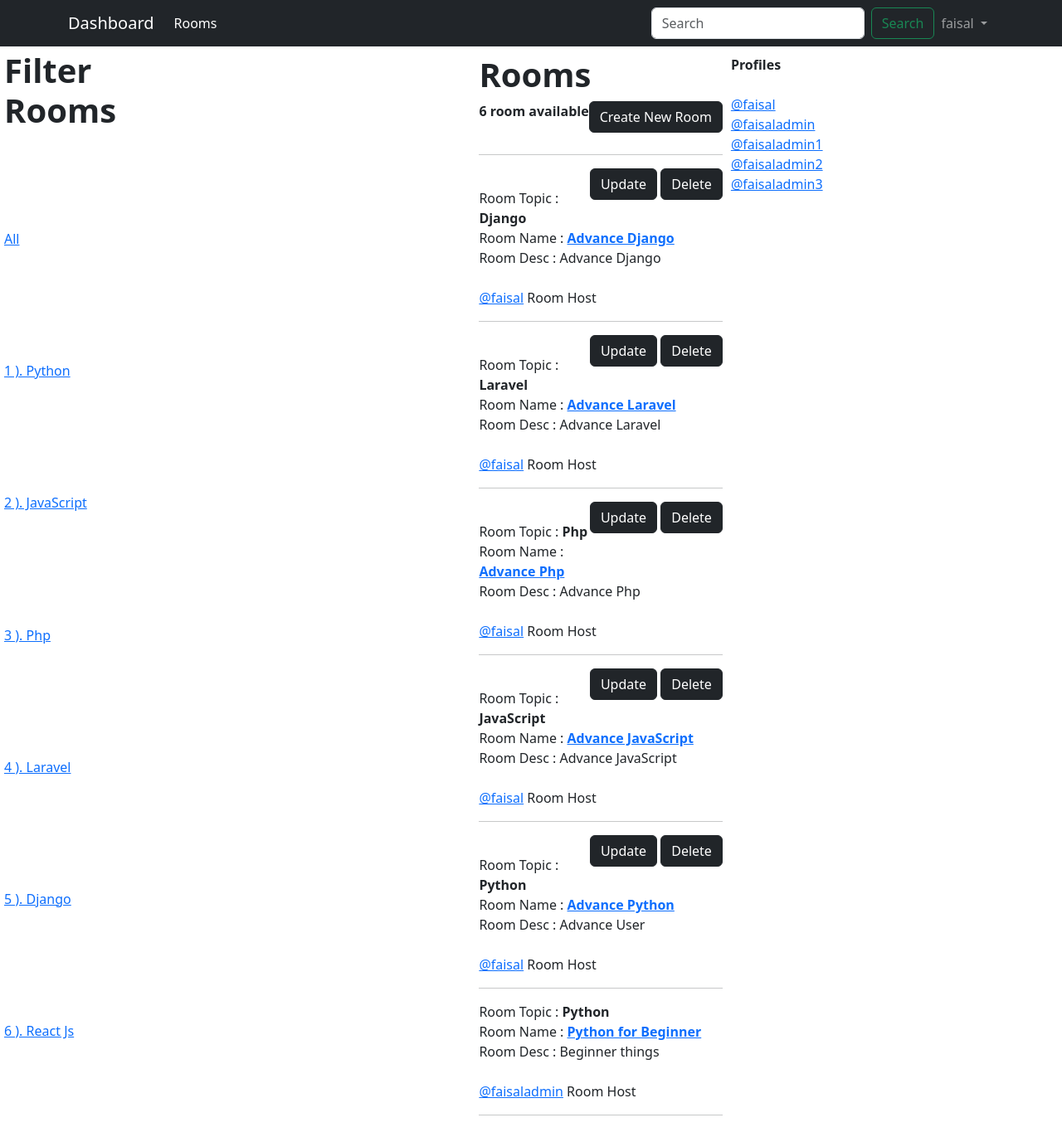
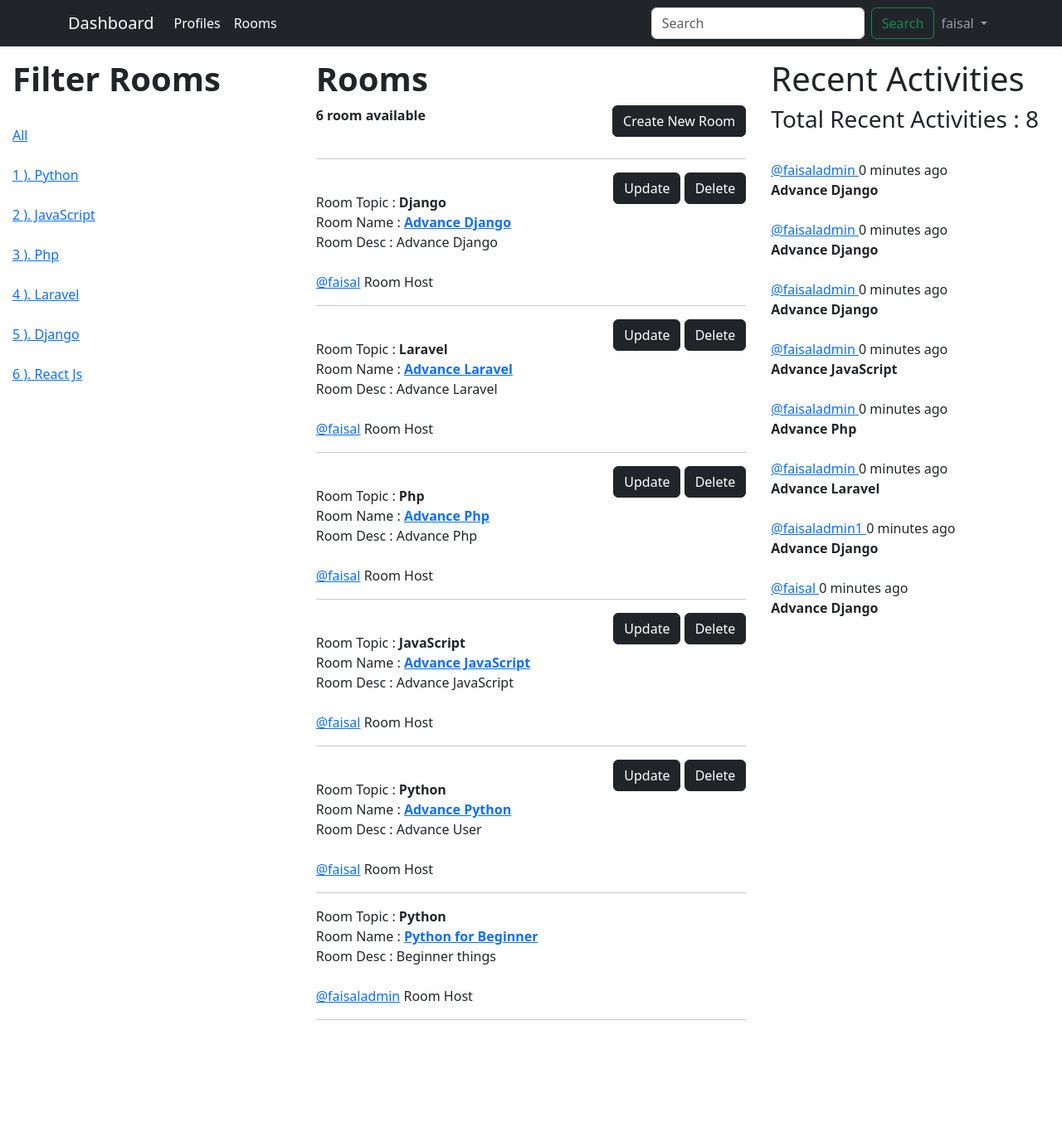
Before and after one commit to MFaisalQasim/studybud, a Django app: page /rooms in a window 1280 px wide. Shown: the whole page at 83% size. After the commit the page ends 1230 px from the top, so only its background shows below. Run offline with Django 4.2, Linux system fonts and the light colour scheme; a user stored in the database is signed in; data comes from the database, SQL or seed files in the repository; both versions use the stored data as it was after the commit.

Commit message:
Using Components, Room's Linked Profiles, Profile's Linked Rooms, Message

```diff
--- a/base/forms.py
+++ b/base/forms.py
@@ -1,7 +1,11 @@
 from django.forms import ModelForm
-from .models import Room
+from .models import Room,Messages
 
 class RoomForm(ModelForm):
     class Meta:
         model = Room
         fields = '__all__'
+class MessageForm(ModelForm):
+    class Meta:
+        model = Messages
+        fields = '__all__'
--- /dev/null
+++ b/base/templates/base/activities_components.html
@@ -0,0 +1,12 @@
+<h1>Recent Activities</h1>
+<h3>Total Recent Activities : {{ recent_activities_count }}</h3>
+<div class="Recent ctivities">
+  {% for recent_activitie in recent_activities %}
+  <br />
+  <a href='{% url "profile" recent_activitie.user.id %}'
+    >@{{ recent_activitie.user }}
+  </a>
+  {{ recent_activitie.created | timesince }} ago <br />
+  <b>{{ recent_activitie.room }}</b> <br />
+  {% endfor %}
+</div>
--- /dev/null
+++ b/base/templates/base/feeds_components.html
@@ -0,0 +1,15 @@
+{% for room in rooms %} {% if request.user == room.host %}
+<p class="float-end">
+  <a class="btn btn-dark" href="{% url 'update-room' room.id %}">Update</a>
+  <a class="btn btn-dark" href="{% url 'delete-room' room.id %}">Delete</a>
+</p>
+<br />
+{% endif %}
+Room Topic : <b>{{ room.topic }}</b> <br />
+Room Name :
+<a href='{% url "room" room.id %}'><b>{{ room.name }}</b></a> <br />
+Room Desc : <span>{{ room.desc }}</span> <br />
+<br />
+<a href='{% url "room" room.id %}'>@{{ room.host}}</a> Room Host <br />
+<hr />
+{% endfor %}
--- a/base/templates/base/message_form.html
+++ b/base/templates/base/message_form.html
@@ -1,7 +1,7 @@
 {% extends 'main.html' %}
 {% block title %}Create message Form{% endblock title %} {% block body %}
 <form class="form-control" method="POST" action="">
-  {% csrf_token %} {{ messageForm.as_p }}
+  {% csrf_token %} {{ message_form.as_p }}
   <button class="btn btn-outline-dark" type="submit">Submit</button>
 </form>
 {% endblock body %}
--- /dev/null
+++ b/base/templates/base/profiles.html
@@ -0,0 +1,3 @@
+{% extends 'main.html' %} {% block title %} Profiles Page {% endblock title %}
+{% block body %} {% for profile in profiles %}
+<a href="{% url 'profile' profile.id %}"><b>{{ profile.username}}</b> <br></a> {% endfor %} {% endblock body %}
--- a/base/templates/base/room_form.html
+++ b/base/templates/base/room_form.html
@@ -1,7 +1,7 @@
 {% extends 'main.html' %}
 {% block title %}Create Room Form{% endblock title %} {% block body %}
 <form class="form-control" method="POST" action="">
-  {% csrf_token %} {{ roomForm.as_p }}
+  {% csrf_token %} {{ room_form.as_p }}
   <button class="btn btn-outline-dark" type="submit">Submit</button>
 </form>
 {% endblock body %}
--- a/base/templates/base/rooms.html
+++ b/base/templates/base/rooms.html
@@ -4,37 +4,22 @@
 <style>
   .index-container {
     display: grid;
-    grid-template-columns: 1fr 3fr;
+    grid-template-columns: 2fr 3fr 2fr;
   }
-  .index-container .sections {
-    display: grid;
-    grid-template-columns: 2fr 1fr;
-  }
-  .sections {
-    padding: 5px;
-    justify-self: center;
-  }
-  .sections section {
-    padding: 5px;
+  .section {
+    padding: 15px;
   }
 </style>
 
 <div class="index-container">
-  <aside class="sections">
+  <aside class="section topics">
     <h1><b>Filter Rooms</b></h1>
     <br />
     <a href="{% url 'rooms' %}">All</a>
     <br />
-    {% for topic in topics %}
-    <br />
-    <a href="{% url 'rooms' %}?q={{ topic.name }}"
-      >{{ topic.id }} ). {{ topic.name}}</a
-    >
-    <br />
-    {% endfor %}
+    {% include 'base/topics_components.html' %}
   </aside>
-  <div class="sections">
-    <section class="rooms">
+  <section class="section feeds">
     <span>
       <h1><b>Rooms</b></h1>
       <span><b>{{ rooms_count }} room available</b></span>
@@ -47,37 +32,11 @@
     <br />
     <br />
     <hr />
-      {% for room in rooms %} {% if request.user == room.host %}
-      <p class="float-end">
-        <a class="btn btn-dark" href="{% url 'update-room' room.id %}"
-          >Update</a
-        >
-        <a class="btn btn-dark" href="{% url 'delete-room' room.id %}"
-          >Delete</a
-        >
-      </p>
-      <br />
-      {% endif %}
-      Room Topic : <b>{{ room.topic }}</b> <br />
-      Room Name :
-      <a href='{% url "room" room.id %}'><b>{{ room.name }}</b></a> <br />
-      Room Desc : <span>{{ room.desc }}</span> <br />
-      <br />
-      <a href='{% url "room" room.id %}'>@{{ room.host}}</a> Room Host <br />
-      <hr />
-      {% endfor %}
+    {% include 'base/feeds_components.html' %}
   </section>
-    <section class="profiles">
-      <b>Profiles</b>
-      <br />
-      <br />
-      {% for profile in profiles %}
-      <a href='{% url "profile" profile.id %}'>@{{ profile.username}}</a> <br />
-      {% endfor %}
-      <br />
-      <br />
+  <section class="section activities">
+    {% include 'base/activities_components.html' %}
   </section>
-  </div>
 </div>
 
 {% endblock body %}
--- /dev/null
+++ b/base/templates/base/topics_components.html
@@ -0,0 +1,8 @@
+
+{% for topic in topics %}
+<br />
+<a href="{% url 'rooms' %}?q={{ topic.name }}"
+  >{{ topic.id }} ). {{ topic.name}}</a
+>
+<br />
+{% endfor %}
--- a/base/urls.py
+++ b/base/urls.py
@@ -24,6 +24,7 @@ urlpatterns = [
     # path('profile', views.profile, name='profile'),
     # path('room', views.room, name='room'),
     path('personal-profile/<str:pk>', views.profile, name='profile'),
+    path('profiles', views.profiles, name='profiles'),
     path('room/<str:pk>', views.room, name='room'),
     path('create-room', views.createRoom, name='create-room'),
     path('update-room/<str:id>', views.updateRoom, name='update-room'),
--- a/base/views.py
+++ b/base/views.py
@@ -5,25 +5,22 @@ from django.contrib.auth import authenticate, login, logout
 from django.contrib.auth.decorators import login_required
 from django.contrib.auth.forms import UserCreationForm
 from django.contrib import messages
-from .forms import RoomForm
+from .forms import RoomForm, MessageForm
 from django.db.models import Q
 
-# Create your views here.
 
 @login_required(login_url='login')
 def index(request):
     return render(request, 'base/index.html')
 
+
 @login_required(login_url='login')
 def rooms(request):
-
     # profiles
     profiles = User.objects.all()
     profiles_count = profiles.count()
-
     # topics
     topics = Topic.objects.all()
-
     # rooms filter
     q = request.GET.get('q') if request.GET.get('q') != None else ''
     rooms = Room.objects.filter(
@@ -31,103 +28,138 @@ def rooms(request):
         Q(host__username__icontains=q) |
         Q(name__icontains=q) |
         Q(desc__icontains=q)
-        )
+    )
     rooms_count = rooms.count()
+    # recent_activities
+    recent_activities = Messages.objects.filter(
+        Q(room__topic__name__icontains=q)
+    ).order_by('-created')
 
-    context = {'profiles' : profiles, 'profiles_count' : profiles_count, 'rooms' : rooms, 'topics' : topics, 'rooms_count': rooms_count}
+    recent_activities_count = recent_activities.count()
+
+    # room_messages = Room.messages_set.filter(
+    #     Q(topic__name__icontains=q)
+    # )
+
+    context = {'profiles': profiles, 'profiles_count': profiles_count,
+               'rooms': rooms, 'topics': topics, 'rooms_count': rooms_count,
+               #    'participants': participants, 'participants_count': participants_count,
+               'recent_activities': recent_activities, 'recent_activities_count': recent_activities_count
+               }
     return render(request, 'base/rooms.html', context)
 
-@login_required(login_url='login')
-def profile(request, pk):
-    profile = Profile.objects.get(id=pk)
-    context = { 'profile': profile }
-    return render(request, 'base/profile.html', context)
 
 @login_required(login_url='login')
 def room(request, pk):
     room = Room.objects.get(id=pk)
-    roomMessages = room.messages_set.all().order_by('-created')
+    room_messages = room.messages_set.all().order_by('-created')
+    room_messages_count = room_messages.count()
     participants = room.participants.all()
     participants_count = participants.count()
+    topics = Topic.objects.all()
     if request.method == 'POST':
         message = Messages.objects.create(
-            room = room,
-            user = request.user,
-            body = request.POST.get('body')
+            room=room,
+            user=request.user,
+            body=request.POST.get('body')
         )
         room.participants.add(request.user)
         return redirect('room', pk=room.id)
 
-    context = { 'room': room, 'roomMessages' : roomMessages, 'participants' : participants, 'participants_count' : participants_count }
+    context = {'room': room, 'room_messages': room_messages, 'room_messages_count': room_messages_count,
+               'participants': participants, 'participants_count': participants_count, 'topics': topics}
     return render(request, 'base/room.html', context)
+
+
+@login_required(login_url='login')
+def profile(request, pk):
+    profile = User.objects.get(id=pk)
+    rooms = profile.room_set.all().order_by('-created')
+    recent_activities = profile.messages_set.all().order_by('-created')
+    recent_activities_count = recent_activities.count()
+    topics = Topic.objects.all()
+    context = {'profile': profile, 'topics': topics,
+               'recent_activities': recent_activities, 'recent_activities_count': recent_activities_count,
+               'rooms': rooms
+               }
+    return render(request, 'base/profile.html', context)
+
+
+@login_required(login_url='login')
+def profiles(request):
+    profiles = User.objects.all()
+    context = {'profiles': profiles}
+    return render(request, 'base/profiles.html', context)
+
 
 @login_required(login_url='login')
 def createRoom(request):
 
-    roomForm = RoomForm()
-    if request.method ==  'POST':
-        roomForm = RoomForm(request.POST)
-        if roomForm.is_valid():
-            roomForm.save()
+    room_form = RoomForm()
+    if request.method == 'POST':
+        room_form = RoomForm(request.POST)
+        if room_form.is_valid():
+            room_form.save()
         return redirect("/")
 
-    context = { 'roomForm': roomForm }
+    context = {'room_form': room_form}
     return render(request, 'base/room_form.html', context)
+
 
 @login_required(login_url='login')
 def updateRoom(request, id):
 
     room = Room.objects.get(id=id)
-    roomForm = RoomForm(instance=room)
+    room_form = RoomForm(instance=room)
 
     if request.user != room.host:
         return HttpResponse('You Are Not Allowed Here')
-    if request.method ==  'POST':
-        roomForm = RoomForm(request.POST, instance=room)
-        if roomForm.is_valid():
-            roomForm.save()
+    if request.method == 'POST':
+        room_form = RoomForm(request.POST, instance=room)
+        if room_form.is_valid():
+            room_form.save()
         return redirect("/")
 
-    context = { 'roomForm': roomForm }
+    context = {'room_form': room_form}
     return render(request, 'base/room_form.html', context)
+
 
 @login_required(login_url='login')
 def updateMessage(request, id):
 
     message = Messages.objects.get(id=id)
-    messageForm = messageForm(instance=message)
+    message_form = MessageForm(instance=message)
+    if request.user != message.user:
+        return HttpResponse('You Are Not Allowed Here')
+    if request.method == 'POST':
+        message_form = MessageForm(request.POST, instance=message)
+        if message_form.is_valid():
+            message_form.save()
+        return redirect("/room")
 
-    print(request)
-    exit
+    context = {'message_form': message_form}
+    return render(request, 'base/message_form.html', context)
 
-    if request.user != message.host:
-        return HttpResponse('You Are Not Allowed Here')
-    if request.method ==  'POST':
-        messageForm = messageForm(request.POST, instance=message)
-        if messageForm.is_valid():
-            messageForm.save()
-        return redirect("/")
-
-    context = { 'messageForm': messageForm }
-    return render(request, 'base/message_form.html', context)
 
 @login_required(login_url='login')
 def deleteRoom(request, id):
 
     room = Room.objects.get(id=id)
-    if request.method ==  'POST':
+    if request.method == 'POST':
         room.delete()
         return redirect("/")
-    return render(request, 'base/delete.html', {'obj' : room})
+    return render(request, 'base/delete.html', {'obj': room})
+
 
 @login_required(login_url='login')
 def deleteMessage(request, id):
 
     messages = Messages.objects.get(id=id)
-    if request.method ==  'POST':
+    if request.method == 'POST':
         messages.delete()
         return redirect("/")
-    return render(request, 'base/delete.html', {'obj' : messages})
+    return render(request, 'base/delete.html', {'obj': messages})
+
 
 def registerUser(request):
 
@@ -141,9 +173,10 @@ def registerUser(request):
             login(request, user)
             return redirect('rooms')
         else:
-            messages.error(request,'Sometime Goes Wrong During Register')
+            messages.error(request, 'Sometime Goes Wrong During Register')
     context = {'regiterUserFrom': regiterUserFrom}
     return render(request, 'guest/login.html', context)
+
 
 def loginUser(request):
 
@@ -157,12 +190,13 @@ def loginUser(request):
         try:
             user = User.objects.get(username=username)
         except:
-            messages.error(request,'User Does Not Exists')
+            messages.error(request, 'User Does Not Exists')
             return redirect('login')
 
-        loginedInUser = authenticate(request,username= username, password= password)
+        loginedInUser = authenticate(
+            request, username=username, password=password)
         if loginedInUser is not None:
-            login(request,loginedInUser)
+            login(request, loginedInUser)
             return redirect('rooms')
         else:
             messages.error('User`s Credential Are Not Valid')
@@ -170,6 +204,7 @@ def loginUser(request):
     context = {'page': page}
     return render(request, 'guest/login.html', context)
 
+
 @login_required(login_url='login')
 def logoutUser(request):
 
--- a/templates/nav.html
+++ b/templates/nav.html
@@ -15,6 +15,9 @@
     <div class="collapse navbar-collapse" id="navbarSupportedContent">
       <ul class="navbar-nav me-auto mb-2 mb-lg-0">
         <li class="nav-item">
+          <a class="nav-link active" aria-current="page" href="/profiles">Profiles</a>
+        </li>
+        <li class="nav-item">
           <a class="nav-link active" aria-current="page" href="/rooms">Rooms</a>
         </li>
         {% comment %}
@@ -25,24 +28,6 @@
           <a class="nav-link" href="/personal-profile">personal-profile</a>
         </li>
         {% endcomment %}
-        <!-- <li class="nav-item dropdown">
-          <a
-            class="nav-link dropdown-toggle"
-            href="#"
-            id="navbarDropdown"
-            role="button"
-            data-bs-toggle="dropdown"
-            aria-expanded="false"
-          >
-            Dropdown
-          </a>
-          <ul class="dropdown-menu" aria-labelledby="navbarDropdown">
-            <li><a class="dropdown-item" href="#">Action</a></li>
-            <li><a class="dropdown-item" href="#">Another action</a></li>
-            <li><hr class="dropdown-divider" /></li>
-            <li><a class="dropdown-item" href="#">Something else here</a></li>
-          </ul>
-        </li> -->
       </ul>
       <form class="d-flex" role="search">
         <input
```
Also changed, not shown: base/templates/base/profile.html (+37 -4 lines), base/templates/base/room.html (+26 -22 lines), db.sqlite3. Lines whose indentation alone changed are shown as unchanged.
